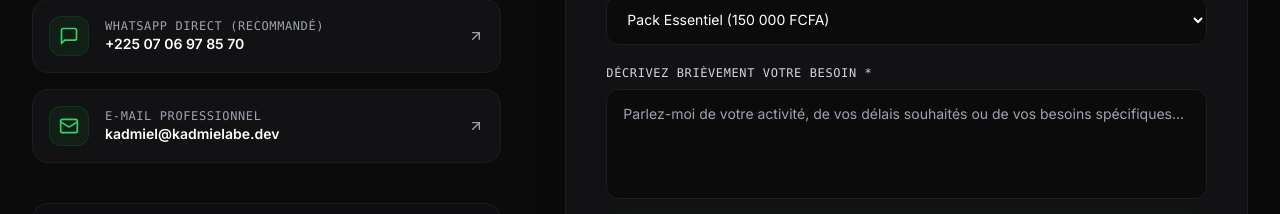
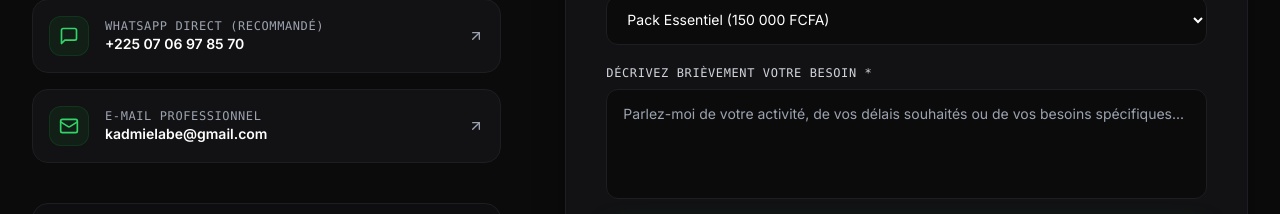
Before and after one commit to kadmiel-abe/kadmielabe, a Next.js app: page / in a window 1280 px wide. Shown: the part 7640-7854 px from the top of the page. Built offline with nearby package versions, Linux system fonts and the light colour scheme.

Commit message:
Mise a jour de l'adresse email de contact par kadmielabe@gmail.com

```diff
--- a/components/Contact.tsx
+++ b/components/Contact.tsx
@@ -58,7 +58,7 @@ export default function Contact() {
                 </a>
 
                 <a
-                  href="mailto:kadmiel@kadmielabe.dev"
+                  href="mailto:kadmielabe@gmail.com"
                   className="flex items-center justify-between p-4 rounded-2xl bg-[#121214] border border-[#1E1E22] hover:border-emerald-500/40 transition-all group"
                 >
                   <div className="flex items-center gap-4">
@@ -68,7 +68,7 @@ export default function Contact() {
                     <div>
                       <p className="text-xs text-gray-400 uppercase tracking-wider font-mono">E-mail Professionnel</p>
                       <p className="text-sm font-semibold text-white group-hover:text-emerald-400 transition-colors">
-                        kadmiel@kadmielabe.dev
+                        kadmielabe@gmail.com
                       </p>
                     </div>
                   </div>
--- a/components/Footer.tsx
+++ b/components/Footer.tsx
@@ -51,7 +51,7 @@ export default function Footer() {
                 <MessageSquare className="w-4 h-4" />
               </a>
               <a
-                href="mailto:kadmiel@kadmielabe.dev"
+                href="mailto:kadmielabe@gmail.com"
                 aria-label="Email direct"
                 className="w-9 h-9 rounded-full bg-[#121214] border border-[#1E1E22] hover:border-emerald-500/50 flex items-center justify-center text-gray-400 hover:text-white transition-colors"
               >
```
